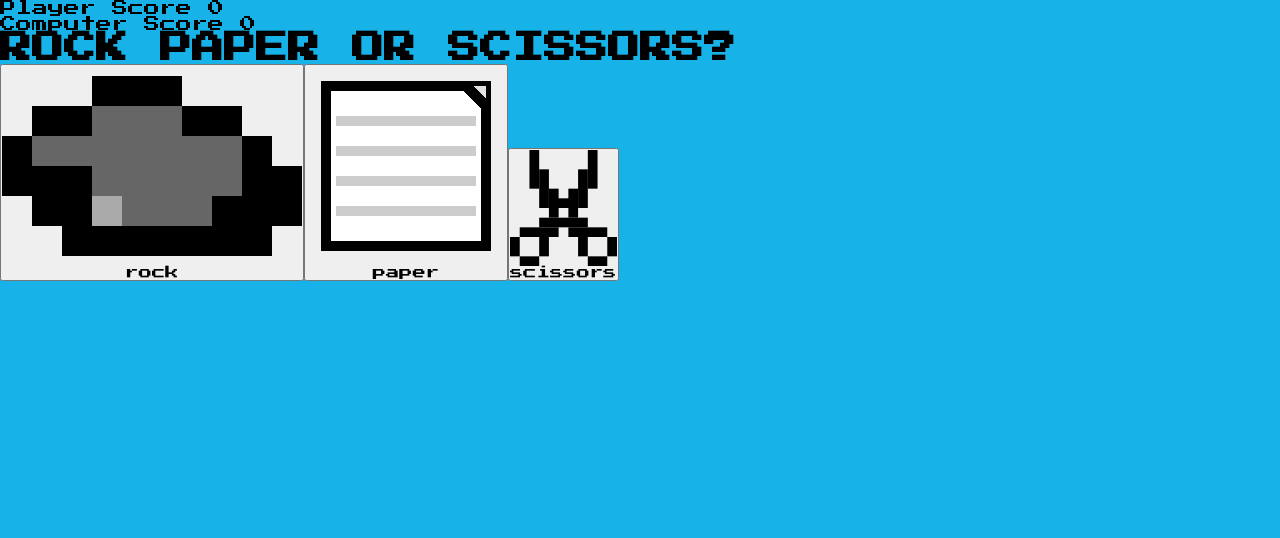
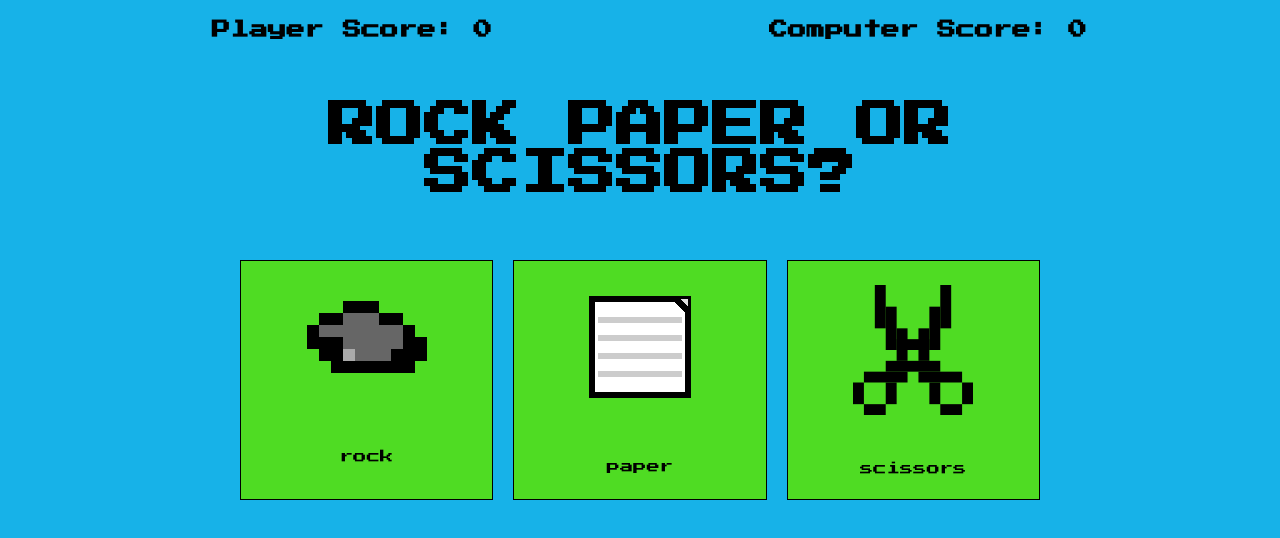
Before and after one commit to ImExtraPolite3/rock-paper-scissors, a React (Vite) app: page / in a window 1280 px wide. Shown: the top 538 px of the page. Built offline with nearby package versions, Linux system fonts and the light colour scheme.

Commit message:
add styling

```diff
--- a/src/components/Game.jsx
+++ b/src/components/Game.jsx
@@ -60,12 +60,15 @@ export default function Game() {
   const [reset, setReset] = useState('');
 
   return (
-    <>
+    <div className="game">
       <div className="scores">
-        <p>{`Player Score ${wins}`}</p>
-        <p>{`Computer Score ${loses}`}</p>
+        <h3>{`Player Score: ${wins}`}</h3>
+        <h3>{`Computer Score: ${loses}`}</h3>
       </div>
+      <div className="display-round-result">
         <h1>{results}</h1>
+      </div>
+      <div className="game-buttons">
         <CreateButton
           setResults={setResults}
           setWins={setWins}
@@ -73,6 +76,7 @@ export default function Game() {
           setHide={setHide}
           setRoundWin={setRoundWin}
         />
+      </div>
       <div className="game-end" style={{ display: hide }}>
         <h1>{roundWin}</h1>
         <button
@@ -88,6 +92,6 @@ export default function Game() {
           Reset
         </button>
       </div>
-    </>
+    </div>
   );
 }
--- a/src/index.css
+++ b/src/index.css
@@ -12,3 +12,167 @@
 body {
   background-color: #17b2e8;
 }
+
+.game {
+  margin-top: 20px;
+  display: flex;
+  flex-direction: column;
+  justify-content: space-between;
+  height: 80vh;
+}
+
+.scores {
+  text-align: center;
+  display: flex;
+  font-size: 0.7rem;
+  justify-content: space-between;
+  width: 90%;
+  margin: 0 auto;
+}
+
+.display-round-result > h1 {
+  font-size: 1.9rem;
+  text-align: center;
+}
+
+.game-buttons {
+  display: grid;
+  grid-template-columns: repeat(2, 1fr);
+  gap: 20px;
+
+  button {
+    border: solid 1px;
+    background-color: #4fdc23;
+    width: 40vw;
+    margin: auto;
+    height: 150px;
+    display: flex;
+    flex-direction: column;
+    align-items: center;
+    justify-content: space-around;
+  }
+
+  button:hover {
+    cursor: pointer;
+  }
+
+  button > img {
+    width: 50%;
+    max-width: 120px;
+  }
+}
+
+button {
+  transition: all 200ms;
+}
+
+button:hover {
+  transform: scale(1.1);
+  background-color: #50c43b;
+  cursor: pointer;
+}
+
+.scissors {
+  grid-column: 1 / 3;
+}
+
+.end-click {
+  pointer-events: none;
+}
+
+.game-end {
+  background-color: aliceblue;
+  position: absolute;
+  top: 40%;
+  left: 50%;
+  transform: translate(-50%, -50%);
+  width: 85%;
+  max-width: 500px;
+  padding: 30px 0;
+  text-align: center;
+
+  div {
+    display: flex;
+    flex-direction: column;
+    gap: 20px;
+  }
+
+  button {
+    padding: 5px 0;
+    margin: auto;
+    width: 50%;
+  }
+}
+
+@keyframes bobbing {
+  50% {
+    transform: translateY(-20px);
+  }
+  100% {
+    transform: translateY(0px);
+  }
+}
+
+@keyframes lose {
+  50% {
+    transform: translateX(-5px);
+    color: red;
+  }
+  100% {
+    transform: translateX(0px);
+  }
+}
+
+@keyframes win {
+  50% {
+    transform: scale(1.2);
+    color: green;
+  }
+}
+
+@media (min-width: 700px) {
+  .game {
+    justify-content: space-between;
+    height: 60vh;
+  }
+
+  .scores {
+    font-size: 1rem;
+
+    h3 {
+      width: 100%;
+    }
+  }
+
+  .display-round-result {
+    margin: auto;
+    width: 80%;
+  }
+
+  .display-round-result > h1 {
+    font-size: 2.5rem;
+  }
+
+  .game-buttons {
+    width: 90%;
+    max-width: 800px;
+    grid-template-columns: repeat(3, 1fr);
+    grid-template-rows: 1;
+    margin: 0 auto;
+
+    button {
+      width: 100%;
+      height: 30vh;
+    }
+  }
+
+  .scissors {
+    grid-column: 3 / 4;
+  }
+}
+
+@media (min-width: 1200px) {
+  .display-round-result > h1 {
+    font-size: 3rem;
+  }
+}
```
Lines whose indentation alone changed are shown as unchanged.
